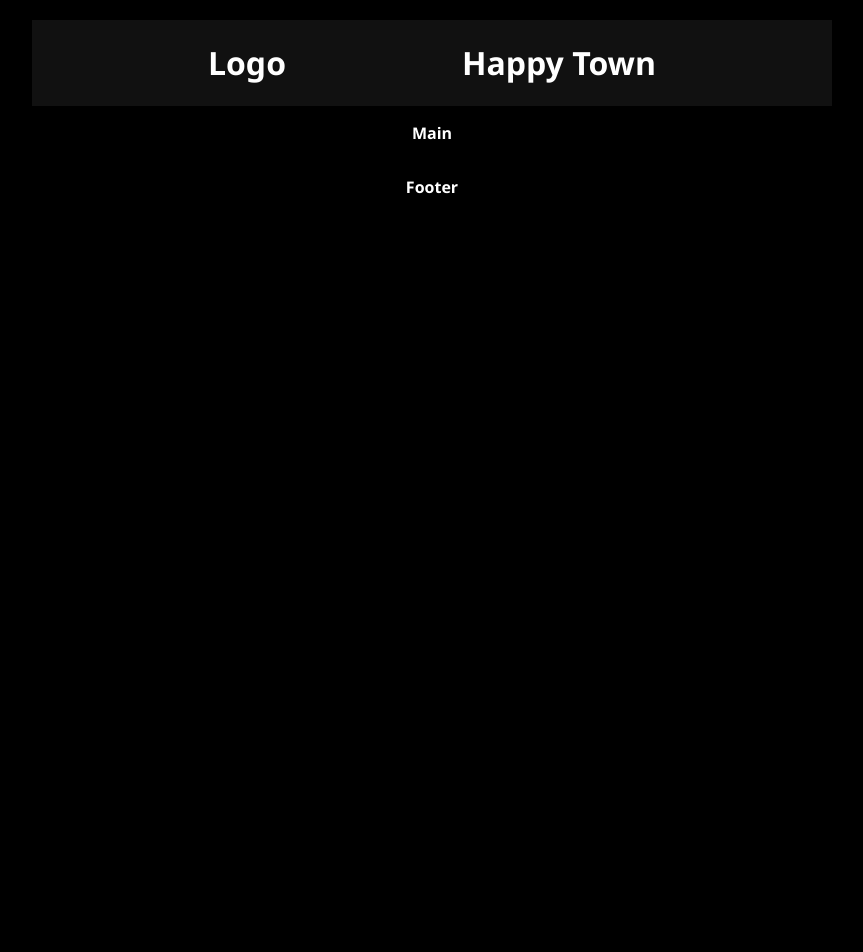
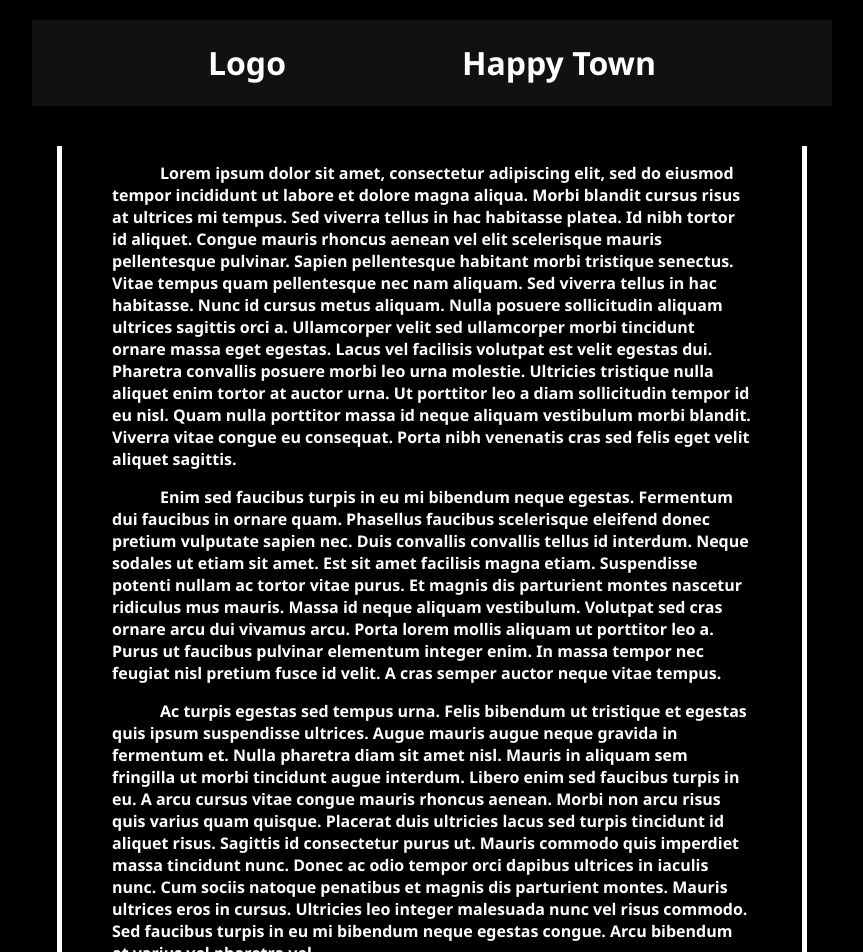
Before and after one commit to AndersBjerregaard/happy-town, a Vue app in the folder src/frontend/: page / in a window 1280 px wide. Shown: the part 20-972 px from the top of the page, without its empty margins (208-1071 px from the left). Before the commit the page ends 800 px from the top, so only its background shows below. Built offline with nearby package versions, Linux system fonts and the light colour scheme.

Commit message:
Done some pretty good styling

```diff
--- a/src/frontend/src/App.vue
+++ b/src/frontend/src/App.vue
@@ -15,7 +15,9 @@ import HomeView from './Views/HomeView.vue'
       </div>
     </header>
     <div class="home">
-      <HomeView/>
+      <main>
+        <HomeView/>
+      </main>
     </div>
     <div class="footer">
     <footer>
--- a/src/frontend/src/Views/HomeView.vue
+++ b/src/frontend/src/Views/HomeView.vue
@@ -2,9 +2,29 @@
 </script>
 
 <template>
-    <main>
-        <p>Main</p>
-    </main>
+  <div class="main">
+    <div class="main-border">
+    </div>
+    <div class="main-center">
+      <p>
+      Lorem ipsum dolor sit amet, consectetur adipiscing elit, sed do eiusmod tempor incididunt ut labore et dolore magna aliqua. Morbi blandit cursus risus at ultrices mi tempus. Sed viverra tellus in hac habitasse platea. Id nibh tortor id aliquet. Congue mauris rhoncus aenean vel elit scelerisque mauris pellentesque pulvinar. Sapien pellentesque habitant morbi tristique senectus. Vitae tempus quam pellentesque nec nam aliquam. Sed viverra tellus in hac habitasse. Nunc id cursus metus aliquam. Nulla posuere sollicitudin aliquam ultrices sagittis orci a. Ullamcorper velit sed ullamcorper morbi tincidunt ornare massa eget egestas. Lacus vel facilisis volutpat est velit egestas dui. Pharetra convallis posuere morbi leo urna molestie. Ultricies tristique nulla aliquet enim tortor at auctor urna. Ut porttitor leo a diam sollicitudin tempor id eu nisl. Quam nulla porttitor massa id neque aliquam vestibulum morbi blandit. Viverra vitae congue eu consequat. Porta nibh venenatis cras sed felis eget velit aliquet sagittis.
+      </p>
+      <p>
+      Enim sed faucibus turpis in eu mi bibendum neque egestas. Fermentum dui faucibus in ornare quam. Phasellus faucibus scelerisque eleifend donec pretium vulputate sapien nec. Duis convallis convallis tellus id interdum. Neque sodales ut etiam sit amet. Est sit amet facilisis magna etiam. Suspendisse potenti nullam ac tortor vitae purus. Et magnis dis parturient montes nascetur ridiculus mus mauris. Massa id neque aliquam vestibulum. Volutpat sed cras ornare arcu dui vivamus arcu. Porta lorem mollis aliquam ut porttitor leo a. Purus ut faucibus pulvinar elementum integer enim. In massa tempor nec feugiat nisl pretium fusce id velit. A cras semper auctor neque vitae tempus.
+      </p>
+      <p>
+      Ac turpis egestas sed tempus urna. Felis bibendum ut tristique et egestas quis ipsum suspendisse ultrices. Augue mauris augue neque gravida in fermentum et. Nulla pharetra diam sit amet nisl. Mauris in aliquam sem fringilla ut morbi tincidunt augue interdum. Libero enim sed faucibus turpis in eu. A arcu cursus vitae congue mauris rhoncus aenean. Morbi non arcu risus quis varius quam quisque. Placerat duis ultricies lacus sed turpis tincidunt id aliquet risus. Sagittis id consectetur purus ut. Mauris commodo quis imperdiet massa tincidunt nunc. Donec ac odio tempor orci dapibus ultrices in iaculis nunc. Cum sociis natoque penatibus et magnis dis parturient montes. Mauris ultrices eros in cursus. Ultricies leo integer malesuada nunc vel risus commodo. Sed faucibus turpis in eu mi bibendum neque egestas congue. Arcu bibendum at varius vel pharetra vel.
+      </p>
+      <p>
+      Tellus rutrum tellus pellentesque eu. Dignissim enim sit amet venenatis urna cursus eget nunc. Nibh praesent tristique magna sit amet purus gravida. Mauris ultrices eros in cursus turpis. Lacus vel facilisis volutpat est velit egestas dui. Orci porta non pulvinar neque laoreet suspendisse interdum. Orci porta non pulvinar neque laoreet suspendisse interdum consectetur libero. Commodo viverra maecenas accumsan lacus. Ornare lectus sit amet est placerat in egestas erat imperdiet. Cursus eget nunc scelerisque viverra mauris. Ac orci phasellus egestas tellus rutrum tellus pellentesque eu tincidunt. In hac habitasse platea dictumst vestibulum rhoncus est pellentesque. In dictum non consectetur a erat nam at lectus urna. Rhoncus est pellentesque elit ullamcorper dignissim cras tincidunt. Volutpat sed cras ornare arcu dui vivamus arcu. Purus in mollis nunc sed id semper risus. Cras sed felis eget velit aliquet sagittis id. Urna et pharetra pharetra massa massa ultricies mi quis.
+      </p>
+      <p>
+      Quis ipsum suspendisse ultrices gravida dictum fusce. Laoreet id donec ultrices tincidunt arcu non. Est placerat in egestas erat imperdiet sed euismod nisi porta. Aliquam id diam maecenas ultricies mi eget mauris pharetra et. Egestas sed tempus urna et pharetra pharetra massa massa ultricies. Est placerat in egestas erat imperdiet sed euismod nisi porta. Eget velit aliquet sagittis id consectetur purus ut. Quis viverra nibh cras pulvinar. Nibh nisl condimentum id venenatis a condimentum vitae. Aliquet sagittis id consectetur purus ut faucibus pulvinar elementum. Elementum pulvinar etiam non quam lacus. Nisl pretium fusce id velit ut tortor pretium viverra. Dictumst vestibulum rhoncus est pellentesque elit ullamcorper dignissim cras. Aliquet enim tortor at auctor urna. Commodo elit at imperdiet dui accumsan sit amet nulla.
+      </p>
+    </div>
+    <div class="main-border">
+    </div>
+  </div>
 </template>
 
 <style scoped>
--- a/src/frontend/src/assets/general.css
+++ b/src/frontend/src/assets/general.css
@@ -2,6 +2,10 @@
   font-family: 'Segoe UI', Tahoma, Geneva, Verdana, sans-serif;
   font-weight: bold;
   color: white;
+}
+
+p {
+  text-indent: 3rem;
 }
 
 body {
@@ -13,6 +17,26 @@ body {
   margin: 0 auto;
   padding: 2rem;
   font-weight: normal;
+}
+
+.main {
+  display: flex;
+  justify-content: space-between;
+  margin-top: 40px;
+}
+
+.main-border {
+  width: 5px;
+  background: white;
+}
+
+.main-center {
+  width: 640px;
+  background: black;
+  margin-left: 50px;
+  margin-right: 50px;
+  /* display: flex; */
+  flex-flow: row nowrap;
 }
 
 .header {
```
